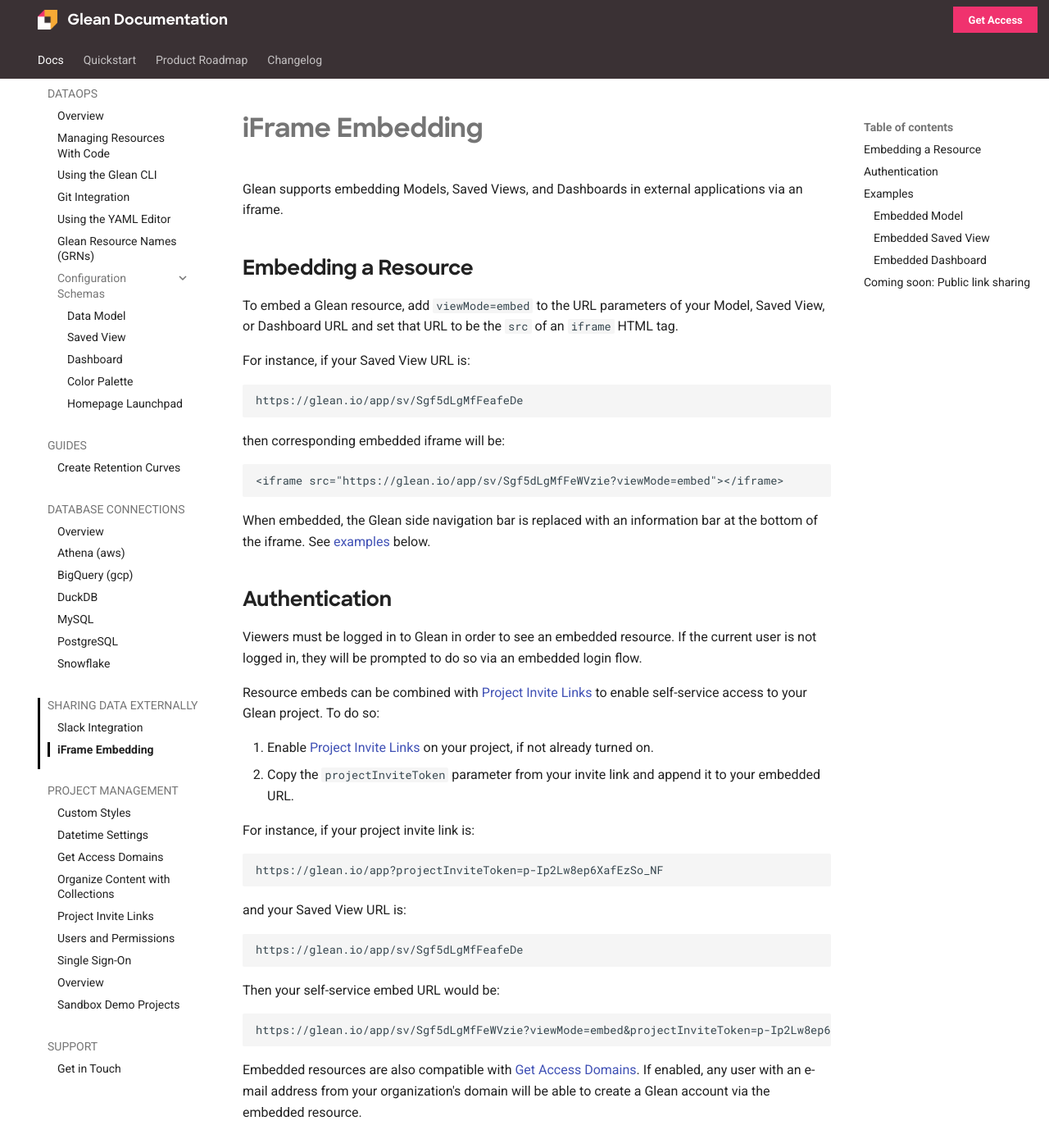
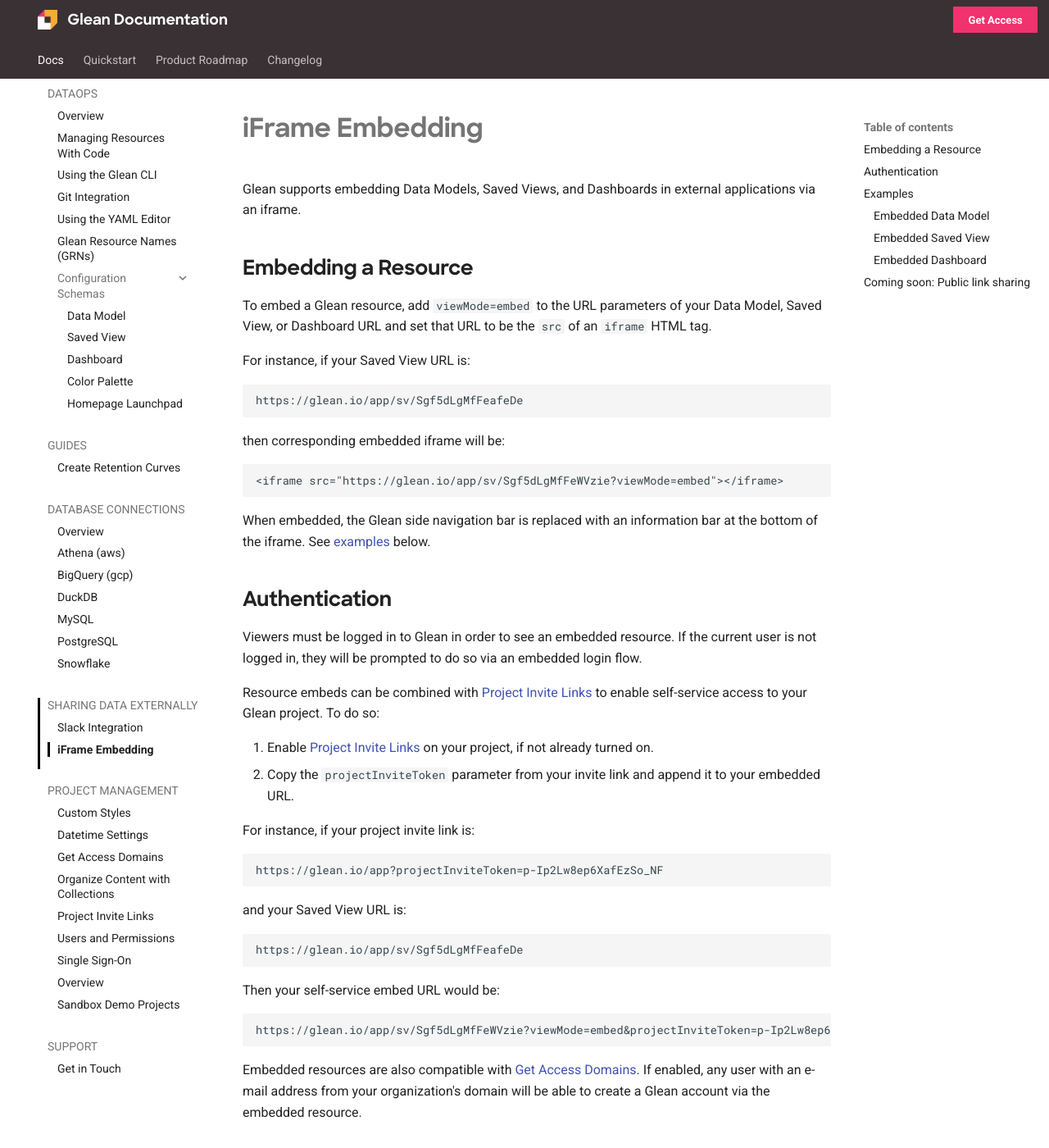
Before and after one commit to gleannyc/documentation, an MkDocs documentation site: the page built from docs/docs/sharing-data-externally/iframe-embedding.md, in a window 1280 px wide and 1400 px high. Shown: the whole window at 82% size. Built offline with MkDocs 1.6.1 and Material for MkDocs 9.7.7, drawn with Linux system fonts in a browser that asks for light colours; some of the changed text lies outside the part shown.

Commit message:
Model -> Data Model

````diff
--- a/docs/docs/sharing-data-externally/iframe-embedding.md
+++ b/docs/docs/sharing-data-externally/iframe-embedding.md
@@ -1,8 +1,8 @@
-Glean supports embedding Models, Saved Views, and Dashboards in external applications via an iframe.
+Glean supports embedding Data Models, Saved Views, and Dashboards in external applications via an iframe.
 
 ## Embedding a Resource
 
-To embed a Glean resource, add `viewMode=embed` to the URL parameters of your Model, Saved View, or Dashboard URL and set that URL to be the `src` of an `iframe` HTML tag.
+To embed a Glean resource, add `viewMode=embed` to the URL parameters of your Data Model, Saved View, or Dashboard URL and set that URL to be the `src` of an `iframe` HTML tag.
 
 For instance, if your Saved View URL is:
 ```
@@ -42,7 +42,7 @@
 
 ## Examples
 
-### Embedded Model
+### Embedded Data Model
 <iframe
   src="https://demo.glean.io/app/m/b76d1af8-69c3-3870-bdd2-46cdb2cc14df?viewMode=embed"
   style="width: 100%; height: 1000px"
````
